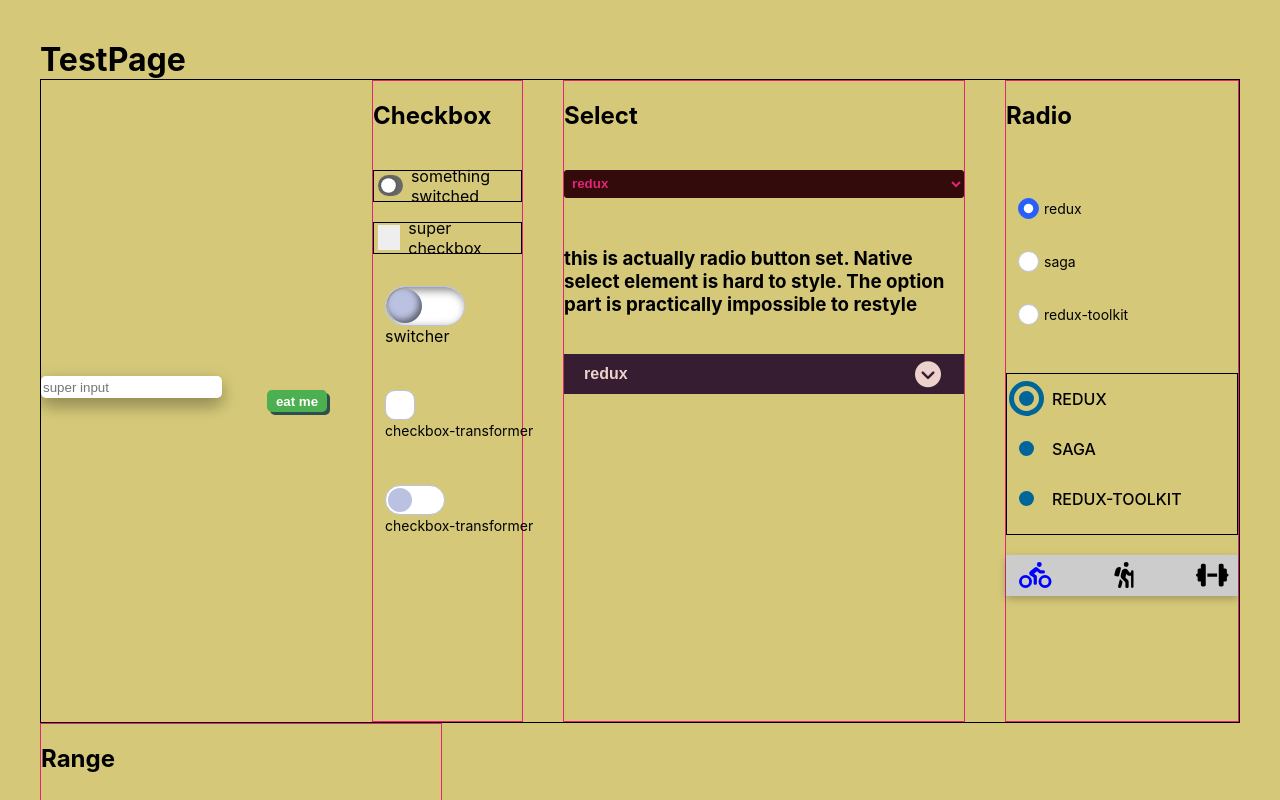
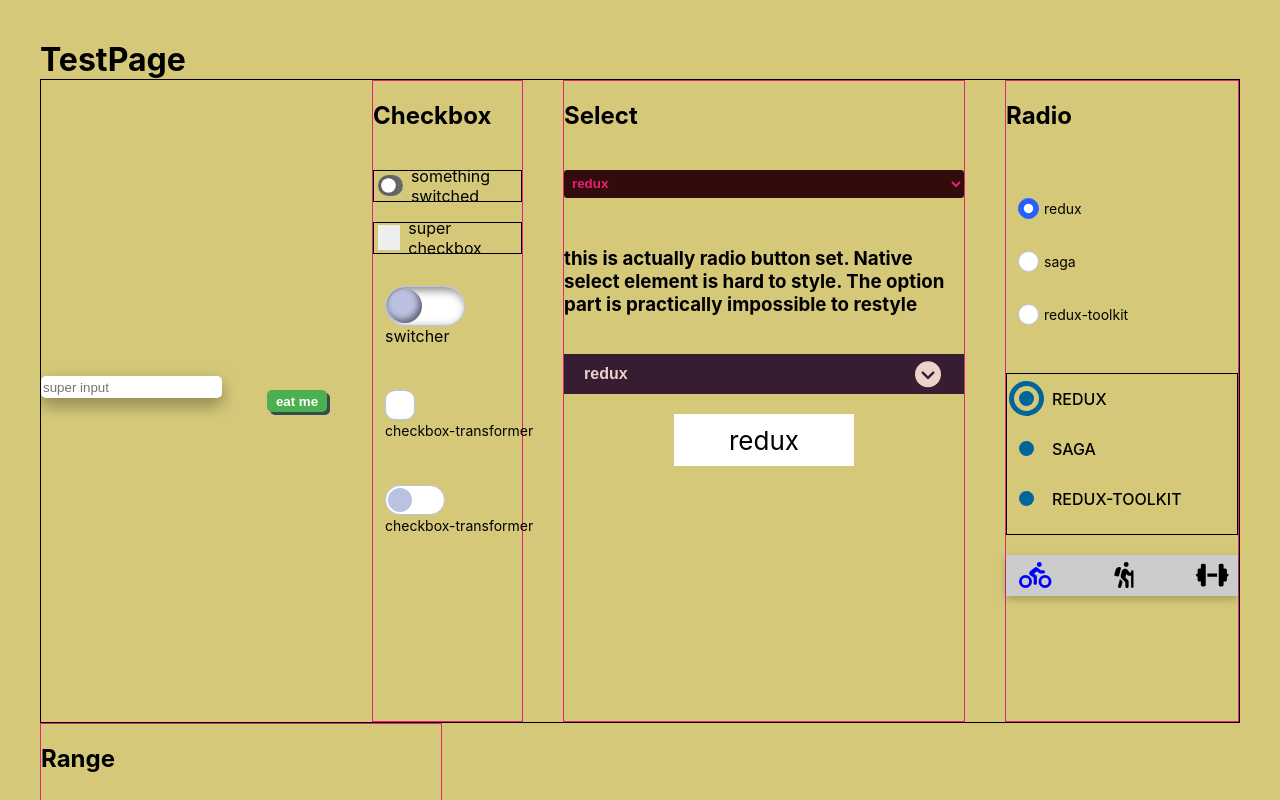
Before and after one commit to voyager5874/flashcards, a React (Create React App) app: page / in a window 1280 px wide. Shown: the top 800 px of the page. Built offline with nearby package versions, Linux system fonts and the light colour scheme.

Commit message:
create BackSlidingSelect component, check if there is an icon(child) for each option and add default icon if there isn't

```diff
--- a/src/const/working-with-arrays.ts
+++ b/src/const/working-with-arrays.ts
@@ -1,2 +1,3 @@
 export const FIRST_ITEM_INDEX = 0;
 export const SECOND_ITEM_INDEX = 1;
+export const STEP_TO_NEXT = 1;
--- a/src/features/ui/Radio/IconsRadioButtons.tsx
+++ b/src/features/ui/Radio/IconsRadioButtons.tsx
@@ -2,9 +2,8 @@ import { ChangeEvent, Children, FC, ReactElement, useId } from 'react';
 
 import styles from './IconsRadioButtons.module.scss';
 
+import { STEP_TO_NEXT } from 'const';
 import { RadioPropsType } from 'features/ui/Radio/types';
-
-const STEP_TO_NEXT = 1;
 
 export const IconsRadioButtons: FC<RadioPropsType> = ({
   name,
--- /dev/null
+++ b/src/features/ui/Select/BackSlidingSelect.module.scss
@@ -0,0 +1,83 @@
+.wrapper {
+  display: flex;
+  justify-content: center;
+  align-items: center;
+  margin: 0;
+
+  .icons {
+    padding: 0;
+    margin: 0;
+    list-style-type: none;
+    position: relative;
+    display: flex;
+    box-shadow: inset 0 -6px 10px -8px rgba(0, 0, 0, 0.3), inset 0 6px 10px -8px rgba(0, 0, 0, 0.3);
+    cursor: pointer;
+
+    &__cover {
+      position: absolute;
+      font-size: 26px;
+      top: 0;
+      left: 0;
+      width: 100%;
+      height: 100%;
+      transform: translateZ(0);
+      transition: transform 0.3s, filter 0.2s;
+      transition-timing-function: ease-in-out;
+      pointer-events: none;
+
+      &Left,
+      &Right {
+        position: absolute;
+        font-size: 26px;
+
+        top: 0;
+        left: 0;
+        right: 0;
+        bottom: 0;
+        display: flex;
+        justify-content: center;
+        align-items: center;
+        width: 100%;
+        height: 100%;
+        background: white;
+        transition: 0.6s;
+      }
+
+      &Left {
+        clip-path: inset(0 50% 0 0);
+      }
+
+      &Right {
+        clip-path: inset(0 0 0 50%);
+      }
+    }
+
+    &__item {
+      border: none;
+      outline: none;
+      min-width: 2.5em;
+      padding: 0.75rem;
+      font-size: 1.5rem;
+      &:hover{
+        transform: scale(1.05);
+      }
+    }
+
+    &:hover {
+      .icons__cover {
+        filter: drop-shadow(0 0 8px rgba(0, 0, 0, 0.3));
+
+        &Left {
+          //box-shadow: rgba(100, 100, 111, 0.2) 0px 7px 29px 0px;
+          transform: translateX(-50%) scale(1.2);
+        }
+
+        &Right {
+          //box-shadow: rgba(100, 100, 111, 0.2) 0px 7px 29px 0px;
+          transform: translateX(50%) scale(1.2);
+        }
+      }
+    }
+  }
+
+}
--- /dev/null
+++ b/src/features/ui/Select/BackSlidingSelect.tsx
@@ -0,0 +1,66 @@
+import { Children, FC, ReactElement, useId } from 'react';
+
+import { faQuestion } from '@fortawesome/free-solid-svg-icons/faQuestion';
+import { FontAwesomeIcon } from '@fortawesome/react-fontawesome';
+
+import styles from './BackSlidingSelect.module.scss';
+
+import { STEP_TO_NEXT } from 'const';
+// import { RadioPropsType } from 'features/ui/Radio/types';
+
+type BackSlidingSelectPropsType = {
+  options: string[];
+  value: string;
+  onChangeOption: Function;
+  children: ReactElement[];
+};
+
+export const BackSlidingSelect: FC<BackSlidingSelectPropsType> = ({
+  options,
+  onChangeOption,
+  value,
+  children,
+}): ReactElement => {
+  const childrenArray = Children.toArray(children);
+  const id = useId();
+
+  if (childrenArray.length < options.length) {
+    for (let i = childrenArray.length; i < options.length; i += STEP_TO_NEXT) {
+      childrenArray.push(<FontAwesomeIcon icon={faQuestion} />);
+    }
+  }
+
+  return (
+    <div className={styles.wrapper}>
+      <div className={styles.icons}>
+        {options
+          ? options.map((option, index) => (
+              <button
+                type="button"
+                aria-selected={option === value}
+                role="option"
+                key={`${option}-${id}`}
+                className={styles.icons__item}
+                onClick={() => {
+                  onChangeOption(option);
+                }}
+              >
+                <span>{childrenArray.slice(index, index + STEP_TO_NEXT)}</span>
+              </button>
+            ))
+          : []}
+
+        <div className={styles.icons__cover}>
+          <div className={styles.icons__coverLeft}>
+            {/* <span>{childrenArray[options.indexOf(value)]}</span> */}
+            <span>{options[options.indexOf(value)]}</span>
+          </div>
+          <div className={styles.icons__coverRight}>
+            {/* <span>{childrenArray[options.indexOf(value)]}</span> */}
+            <span>{options[options.indexOf(value)]}</span>
+          </div>
+        </div>
+      </div>
+    </div>
+  );
+};
--- a/src/features/ui/Select/SelectBox.module.scss
+++ b/src/features/ui/Select/DropdownSelect.module.scss
@@ -12,6 +12,8 @@ $optionTextColor: #edd2cb;
 $buttonHoverTextColor: #f1e8e6;
 $optionHoverTextColor: #f1e8e6;
 $menuButtonHoverTextColor: #f1e8e6;
+
+$collapsedHeight: 40px;
 
 .wrapper {
   box-sizing: border-box;
@@ -37,7 +39,7 @@ $menuButtonHoverTextColor: #f1e8e6;
     position: relative;
     text-align: left;
     padding-left: 20px;
-    height: 40px;
+    height: $collapsedHeight;
     background-color: $menuButtonColor;
     width: 100%;
     font-weight: 600;
@@ -92,6 +94,9 @@ $menuButtonHoverTextColor: #f1e8e6;
   }
 
   .optionsBox {
+    position: absolute;
+    top: $collapsedHeight;
+    z-index: 100;
     //border: 1px solid;
     //height: 0;
     overflow: hidden;
--- a/src/features/ui/Select/SelectBox.tsx
+++ b/src/features/ui/Select/DropdownSelect.tsx
@@ -9,16 +9,15 @@ import {
   useState,
 } from 'react';
 
-import styles from './SelectBox.module.scss';
-
 import { RadioPropsType } from 'features/ui/Radio/types';
+import styles from 'features/ui/Select/DropdownSelect.module.scss';
 import { useOutsideClickDetect } from 'hooks';
 
 const OPTION_ITEM_HEIGHT = 40; // SSOT? not heard of it
 
 // this is radio buttons set actually due to native select element styling problems.
 // Particularly select 'option' look is almost unchangeable
-export const SelectBox: FC<RadioPropsType> = ({
+export const DropdownSelect: FC<RadioPropsType> = ({
   name,
   options,
   onChange,
--- a/src/features/ui/Select/index.ts
+++ b/src/features/ui/Select/index.ts
@@ -1,2 +1,3 @@
-export { SelectBox } from './SelectBox';
+export { DropdownSelect } from 'features/ui/Select/DropdownSelect';
 export { Select } from './Select';
+export { BackSlidingSelect } from './BackSlidingSelect';
--- a/src/pages/ComponentsTest/ComponentsTest.tsx
+++ b/src/pages/ComponentsTest/ComponentsTest.tsx
@@ -14,7 +14,7 @@ import { RangeDoubleSlider } from 'features/ui/Range';
 import { RangeSlider } from 'features/ui/Range/RangeSlider';
 import { SuperDoubleRange } from 'features/ui/Range/SuperDoubleRange';
 import { SuperRange } from 'features/ui/Range/SuperRange';
-import { SelectBox } from 'features/ui/Select';
+import { BackSlidingSelect, DropdownSelect } from 'features/ui/Select';
 import { Select } from 'features/ui/Select/Select';
 import TextInputField from 'features/ui/TextInputField/TextInputField';
 import styles from 'pages/ComponentsTest/ComponentsTest.module.scss';
@@ -60,12 +60,22 @@ export const ComponentsTest = (): ReactElement => {
             this is actually radio button set. Native select element is hard to style. The
             option part is practically impossible to restyle
           </h3>
-          <SelectBox
+          <DropdownSelect
             options={arr}
             value={value}
             onChangeOption={onChangeOption}
             name="select-box-test"
           />
+          <BackSlidingSelect
+            // name="backsliding-select-test"
+            value={value}
+            onChangeOption={onChangeOption}
+            options={arr}
+          >
+            <FontAwesomeIcon icon={faBiking} />
+            <FontAwesomeIcon icon={faHiking} />
+            <FontAwesomeIcon icon={faDumbbell} />
+          </BackSlidingSelect>
         </div>
         <div className={styles.elementTypeContainer}>
           <h2>Radio</h2>
```
